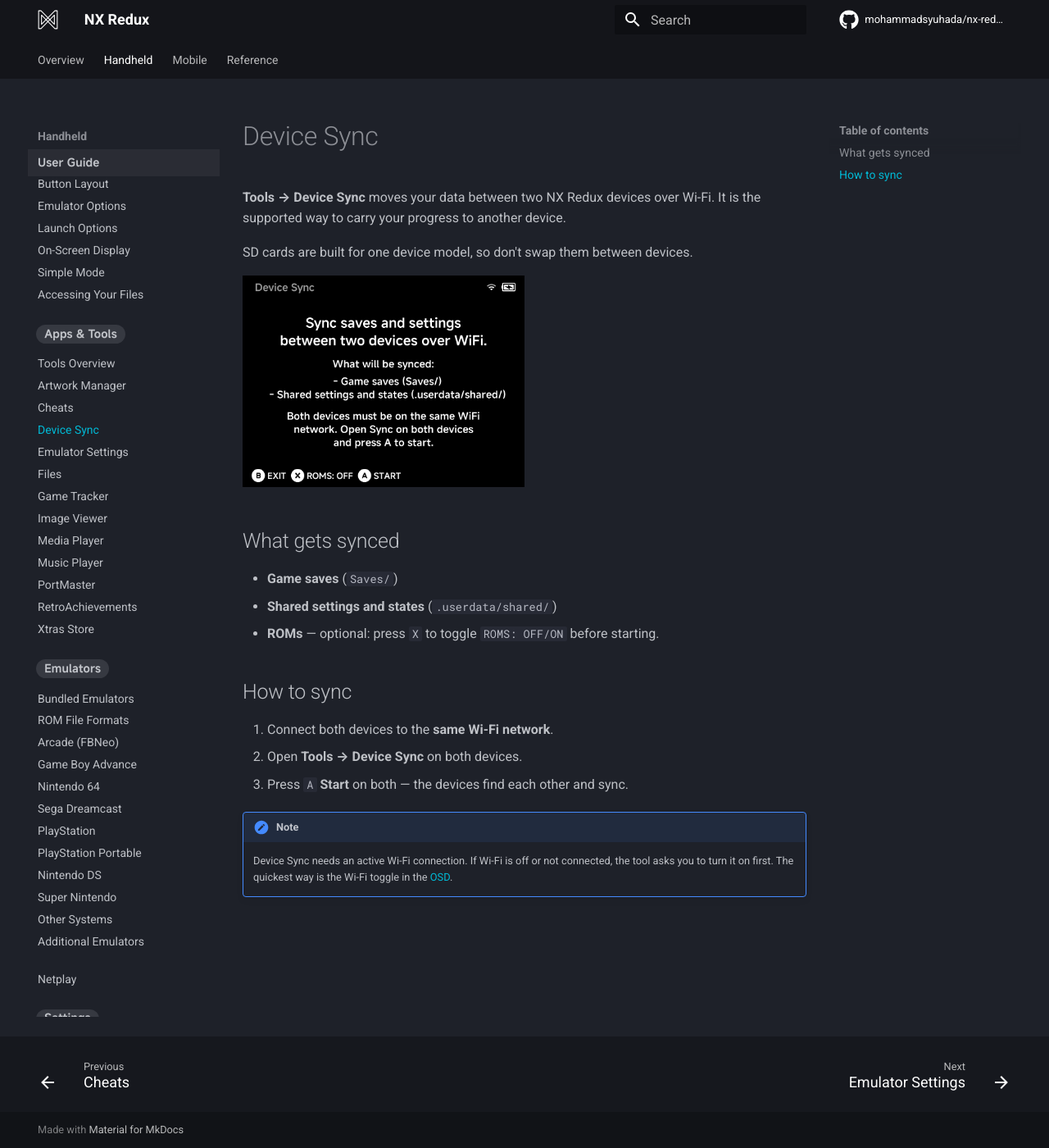
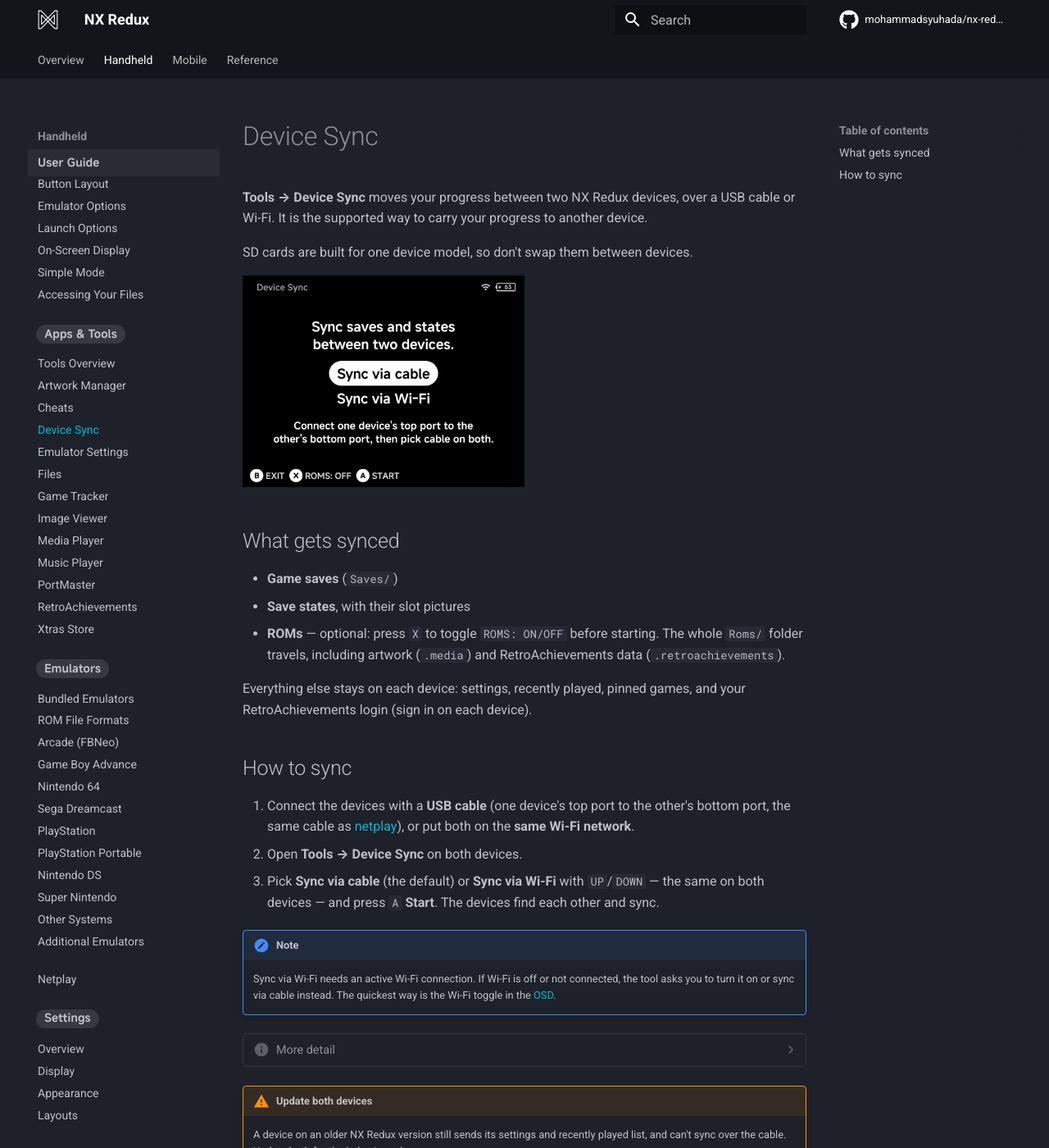
Before and after one commit to mohammadsyuhada/nx-redux-docs, an MkDocs documentation site: the page built from docs/handheld/apps/device-sync.md, in a window 1280 px wide and 1400 px high. Shown: the whole window at 82% size. Built offline with MkDocs 1.6.1 and Material for MkDocs 9.7.7, drawn with Linux system fonts in a browser that asks for light colours; comment, search, counter and statistics services are not loaded; some of the changed text lies outside the part shown.

Commit message:
docs(handheld): Device Sync carries saves, states and ROMs, over a USB cable or Wi-Fi; new screenshot (#14)

```diff
--- a/docs/handheld/apps/device-sync.md
+++ b/docs/handheld/apps/device-sync.md
@@ -1,7 +1,8 @@
 # Device Sync
 
-**Tools → Device Sync** moves your data between two NX Redux devices over
-Wi-Fi. It is the supported way to carry your progress to another device.
+**Tools → Device Sync** moves your progress between two NX Redux devices,
+over a USB cable or Wi-Fi. It is the supported way to carry your progress to
+another device.
 
 SD cards are built for one device model, so don't swap them between devices.
 
@@ -10,16 +11,40 @@
 ## What gets synced
 
 - **Game saves** (`Saves/`)
-- **Shared settings and states** (`.userdata/shared/`)
-- **ROMs** — optional: press `X` to toggle `ROMS: OFF/ON` before starting.
+- **Save states**, with their slot pictures
+- **ROMs** — optional: press `X` to toggle `ROMS: ON/OFF` before starting. The
+  whole `Roms/` folder travels, including artwork (`.media`) and
+  RetroAchievements data (`.retroachievements`).
+
+Everything else stays on each device: settings, recently played, pinned games,
+and your RetroAchievements login (sign in on each device).
 
 ## How to sync
 
-1. Connect both devices to the **same Wi-Fi network**.
+1. Connect the devices with a **USB cable** (one device's top port to the
+   other's bottom port, the same cable as [netplay](../netplay.md)), or put
+   both on the **same Wi-Fi network**.
 2. Open **Tools → Device Sync** on both devices.
-3. Press `A` **Start** on both — the devices find each other and sync.
+3. Pick **Sync via cable** (the default) or **Sync via Wi-Fi** with `UP`/`DOWN`
+   — the same on both devices — and press `A` **Start**. The devices find each
+   other and sync.
 
 !!! note
-    Device Sync needs an active Wi-Fi connection. If Wi-Fi is off or not
-    connected, the tool asks you to turn it on first. The quickest way is the
-    Wi-Fi toggle in the [OSD](../guide/osd.md).
+    Sync via Wi-Fi needs an active Wi-Fi connection. If Wi-Fi is off or not
+    connected, the tool asks you to turn it on or sync via cable instead. The
+    quickest way is the Wi-Fi toggle in the [OSD](../guide/osd.md).
+
+??? info "More detail"
+    - Sync never deletes anything. A file missing on one device is copied
+      over; when both devices have the same file, the newer one replaces the
+      older one.
+    - Both devices send and receive in the same session, so one run brings
+      both up to date.
+    - Save states only work with the emulator core that made them; states for
+      a core the other device doesn't have are copied but unused.
+    - macOS leftovers (`._*` files, `.DS_Store`) are skipped.
+
+!!! warning "Update both devices"
+    A device on an older NX Redux version still sends its settings and recently
+    played list, and can't sync over the cable. Update both for the behaviour
+    above.
```
Also changed, not shown: docs/handheld/apps/tools.md (+1 -1 lines), docs/reference/faq/handheld.md (+2 -2 lines), docs/assets/screenshots/device-sync.png.
